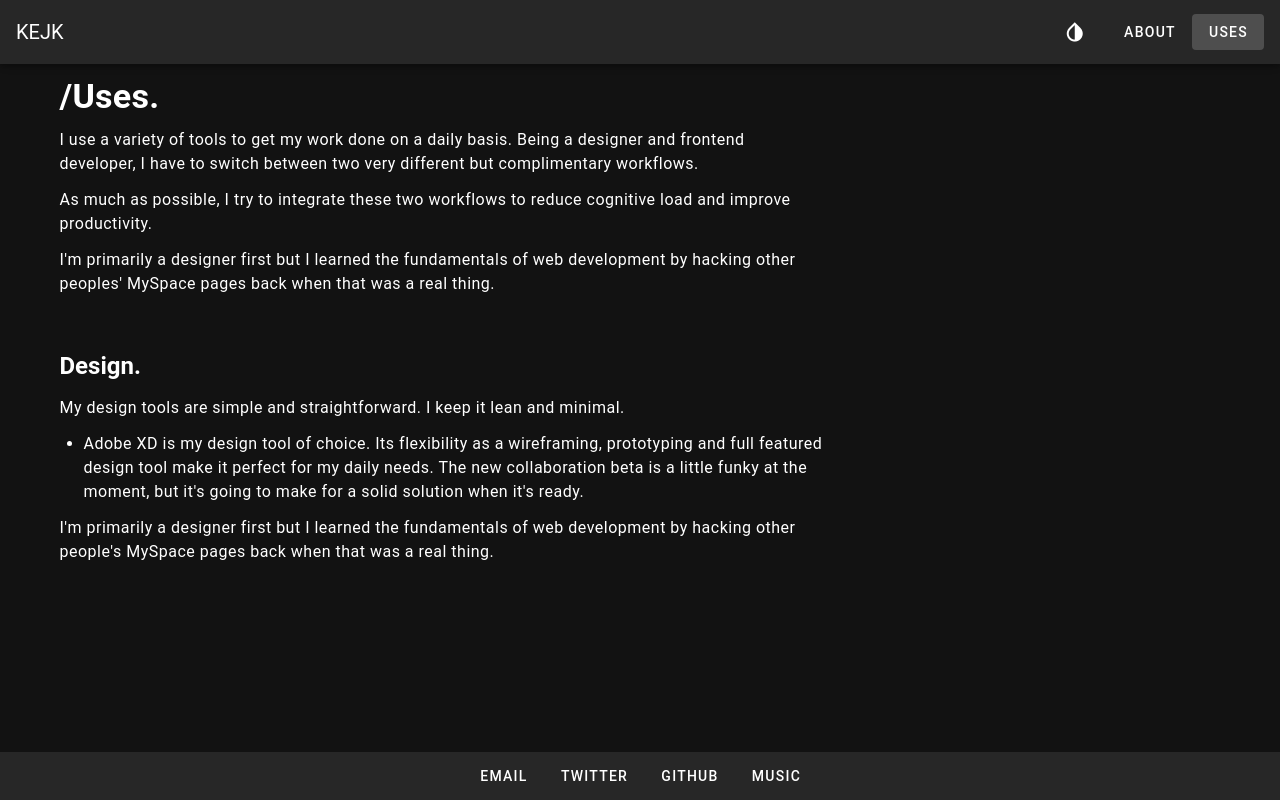
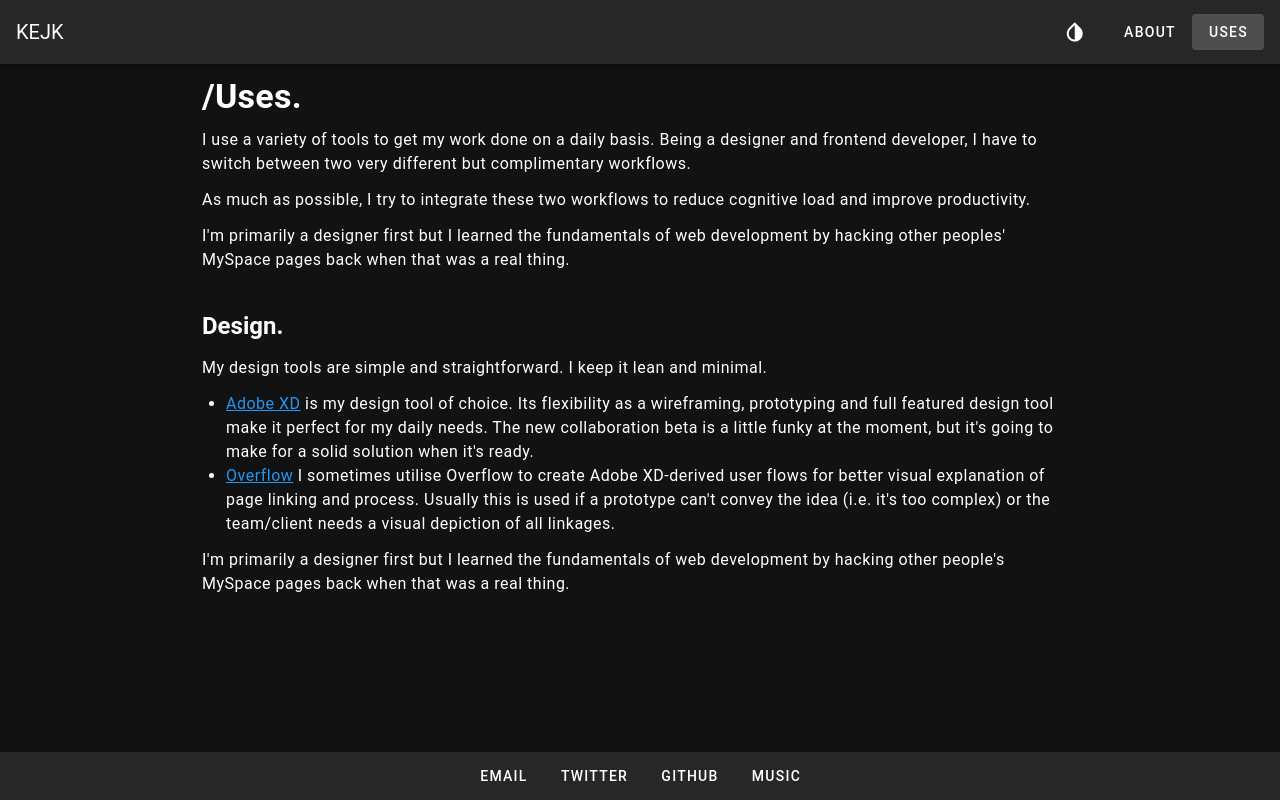
Before and after one commit to kemiljk/kejk_vue_rebuild, a Vue app: page /uses in a window 1280 px wide. Built offline with nearby package versions, Linux system fonts and the light colour scheme.

Commit message:
fixed width issues on desktop

```diff
--- a/public/index.html
+++ b/public/index.html
@@ -11,10 +11,12 @@
     <link rel="stylesheet" href="https://cdn.jsdelivr.net/npm/@mdi/font@latest/css/materialdesignicons.min.css">
   </head>
   <body>
-    <noscript>
-      <strong>I'm sorry but <%= htmlWebpackPlugin.options.title %> doesn't work properly without JavaScript enabled. Please enable it to continue.</strong>
-    </noscript>
-    <div id="app"></div>
-    <!-- built files will be auto injected -->
+    <center>
+      <noscript>
+        <strong>I'm sorry but <%= htmlWebpackPlugin.options.title %> doesn't work properly without JavaScript enabled. Please enable it to continue.</strong>
+      </noscript>
+      <div id="app"></div>
+      <!-- built files will be auto injected -->
+    </center>
   </body>
 </html>
--- a/src/App.vue
+++ b/src/App.vue
@@ -15,7 +15,9 @@
       >{{ link.label }}</v-btn>
     </v-app-bar>
     <v-content>
-      <router-view></router-view>
+      <v-responsive width="900px">
+        <router-view></router-view>
+      </v-responsive>
     </v-content>
     <v-footer app>
       <v-row justify="center" no-gutters>
--- a/src/views/Uses.vue
+++ b/src/views/Uses.vue
@@ -1,7 +1,7 @@
 <template>
   <v-container>
     <v-row class="text-left">
-      <v-col class="mb-4" cols="12" md="8">
+      <v-col>
         <h1 class="display-1 font-weight-bold mb-3">/Uses.</h1>
         <p
           class="body-1 mb-3"
@@ -15,16 +15,20 @@
       </v-col>
     </v-row>
     <v-row class="text-left">
-      <v-col class="mb-4" cols="12" md="8">
+      <v-col class="mb-4" cols="12">
         <h2 class="display font-weight-bold mb-3">Design.</h2>
         <p
           class="body-1 mb-3"
         >My design tools are simple and straightforward. I keep it lean and minimal.</p>
-        <ul
-          class="body-1 mb-3"
-        >
-        <li>Adobe XD is my design tool of choice. Its flexibility as a wireframing, prototyping and full featured design tool make it perfect for my daily needs.
-          The new collaboration beta is a little funky at the moment, but it's going to make for a solid solution when it's ready.</li>
+        <ul class="body-1 mb-3">
+          <li>
+            <a href="https://www.adobe.com/products/xd.html">Adobe XD</a> is my design tool of choice. Its flexibility as a wireframing, prototyping and full featured design tool make it perfect for my daily needs.
+            The new collaboration beta is a little funky at the moment, but it's going to make for a solid solution when it's ready.
+          </li>
+          <li>
+            <a href="https://overflow.io/">Overflow</a> I sometimes utilise Overflow to create Adobe XD-derived user flows for better visual explanation of page linking and process.
+            Usually this is used if a prototype can't convey the idea (i.e. it's too complex) or the team/client needs a visual depiction of all linkages.
+          </li>
         </ul>
         <p
           class="body-1 mb-3"
```
Also changed, not shown: src/scss/variables.scss (+4 -4 lines).
